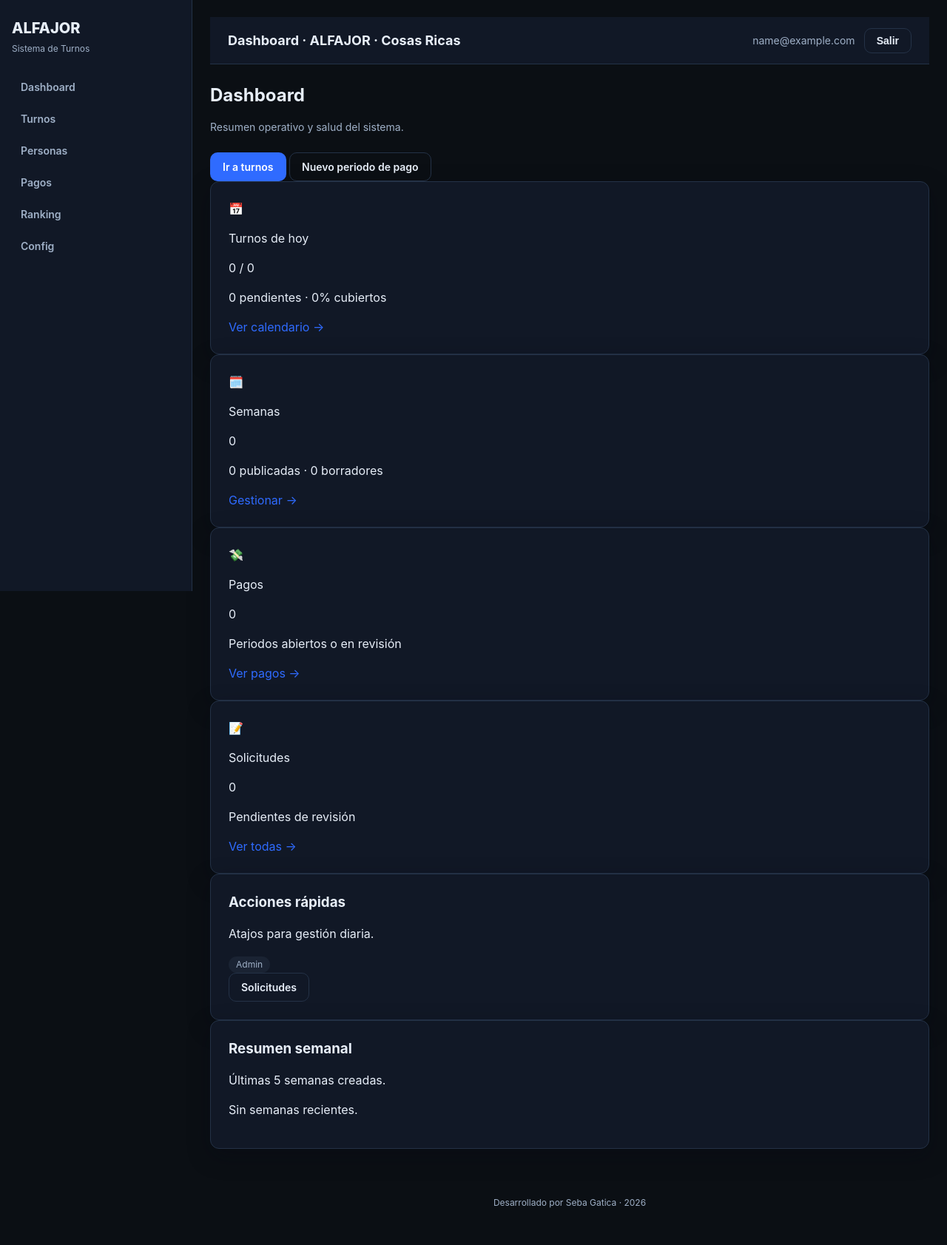
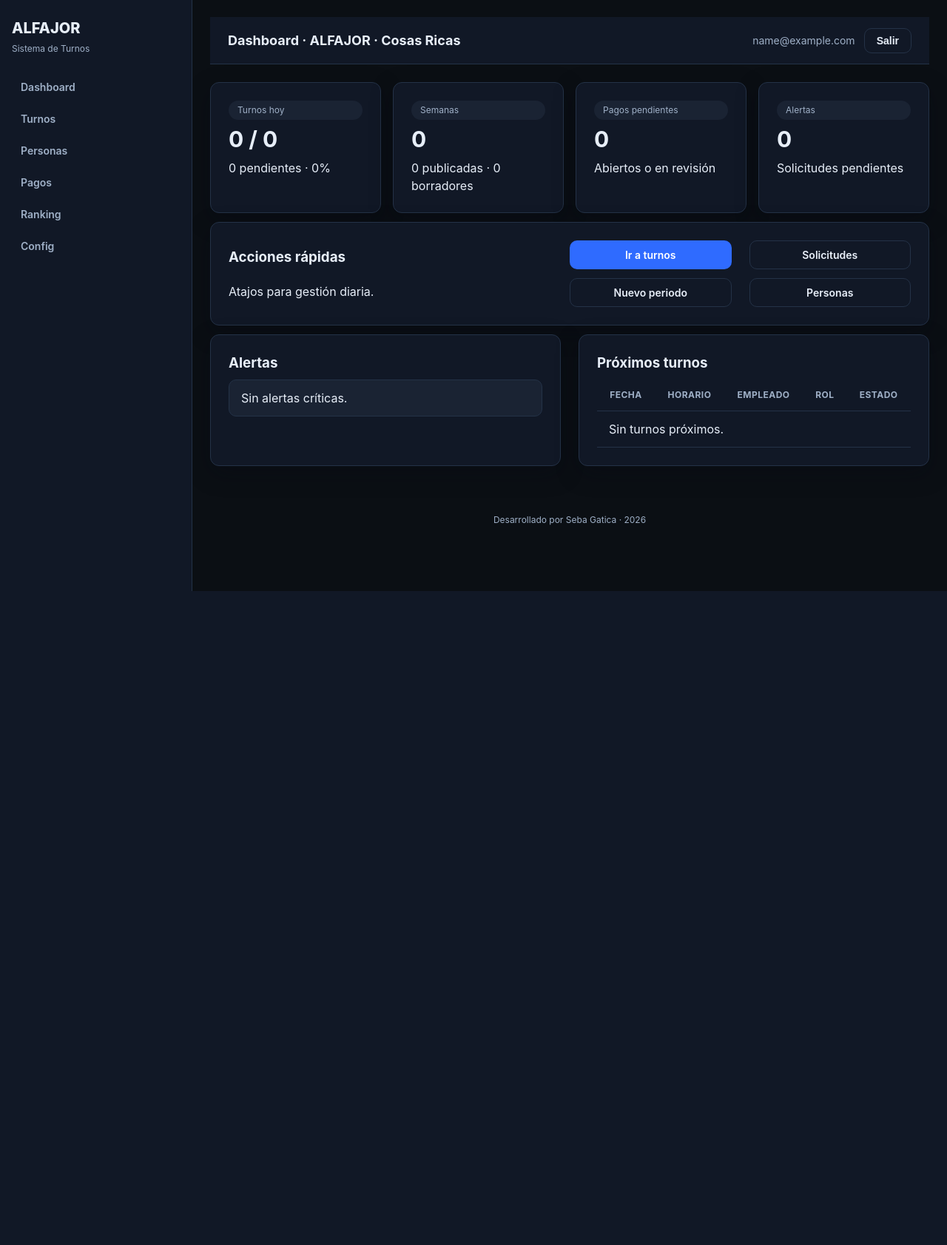
Before and after one commit to sebastiangaticacl/alfajor, a Flask app: page /admin/ in a window 1280 px wide. Shown: the part 25-1708 px from the top of the page at 74% size. After the commit the page ends 824 px from the top, so only its background shows below. Run offline with Flask 3, Linux system fonts and the light colour scheme; the visitor is signed in with stand-in values (Sample User, id 1); data that the repository does not hold is empty; parts of the project's set-up code (start-up, migrations or seed data) failed here and were passed over.

Commit message:
Rediseñar dashboard principal
- KPIs, acciones y alertas con grid
- Tabla de próximos turnos

Made-with: Cursor

```diff
--- a/alfajor/blueprints/admin/routes.py
+++ b/alfajor/blueprints/admin/routes.py
@@ -31,6 +31,11 @@ def dashboard():
     recent_weeks = ScheduleWeek.query.options(selectinload(ScheduleWeek.branch)).order_by(
         ScheduleWeek.start_date.desc()
     ).limit(5).all()
+    upcoming_shifts = Shift.query.options(selectinload(Shift.employee)).filter(
+        Shift.date >= today,
+        Shift.date <= today + timedelta(days=7),
+        Shift.status != "ANULADO"
+    ).order_by(Shift.date, Shift.start_time).limit(8).all()
     return render_template(
         "admin/dashboard.html",
         total_today=total_today,
@@ -41,6 +46,7 @@ def dashboard():
         closed_weeks=closed_weeks,
         periods=periods,
         pending_requests=pending_requests,
+        upcoming_shifts=upcoming_shifts,
     )
 
 
--- a/alfajor/static/css/dashboard.css
+++ b/alfajor/static/css/dashboard.css
@@ -82,6 +82,27 @@
   margin-bottom: var(--space-6);
 }
 
+.dashboard-kpis {
+  grid-template-columns: repeat(auto-fit, minmax(220px, 1fr));
+}
+
+.dashboard-actions {
+  grid-template-columns: 2fr 1fr 1fr;
+  gap: var(--space-6);
+  align-items: center;
+}
+
+.dashboard-panels {
+  grid-template-columns: repeat(auto-fit, minmax(320px, 1fr));
+  gap: var(--space-6);
+}
+
+@media (max-width: 900px) {
+  .dashboard-actions {
+    grid-template-columns: 1fr;
+  }
+}
+
 .table-responsive {
   width: 100%;
   overflow-x: auto;
--- a/alfajor/templates/admin/dashboard.html
+++ b/alfajor/templates/admin/dashboard.html
@@ -5,108 +5,94 @@
 {% set total_weeks = draft_weeks + published_weeks + closed_weeks %}
 {% set coverage = ((covered_today * 100) // total_today) if total_today > 0 else 0 %}
 
-<div class="dashboard-header">
-  <div>
-    <h1 class="page-title">Dashboard</h1>
-    <p class="page-subtitle">Resumen operativo y salud del sistema.</p>
-  </div>
-  <div class="dashboard-header-actions">
-    <a href="{{ url_for('shifts.calendar') }}" class="btn btn-primary">Ir a turnos</a>
-    <a href="{{ url_for('payroll.period_new') }}" class="btn btn-secondary">Nuevo periodo de pago</a>
-  </div>
-</div>
-
-<div class="dashboard-stats">
-  <div class="card stat-card">
-    <div class="stat-icon stat-icon-primary">📅</div>
-    <div class="stat-content">
-      <p class="stat-label">Turnos de hoy</p>
-      <p class="stat-value">{{ covered_today }} / {{ total_today }}</p>
-      <p class="stat-meta">{{ total_today - covered_today }} pendientes · {{ coverage }}% cubiertos</p>
-      <div class="stat-progress">
-        <span style="width: {{ coverage }}%"></span>
-      </div>
+<div class="stack">
+  <div class="grid dashboard-kpis">
+    <div class="card kpi">
+      <span class="pill">Turnos hoy</span>
+      <div class="kpi-value">{{ covered_today }} / {{ total_today }}</div>
+      <span class="text-secondary">{{ total_today - covered_today }} pendientes · {{ coverage }}%</span>
     </div>
-    <a href="{{ url_for('shifts.calendar') }}" class="stat-link">Ver calendario →</a>
-  </div>
-
-  <div class="card stat-card">
-    <div class="stat-icon stat-icon-success">🗓️</div>
-    <div class="stat-content">
-      <p class="stat-label">Semanas</p>
-      <p class="stat-value">{{ total_weeks }}</p>
-      <p class="stat-meta">{{ published_weeks }} publicadas · {{ draft_weeks }} borradores</p>
+    <div class="card kpi">
+      <span class="pill">Semanas</span>
+      <div class="kpi-value">{{ total_weeks }}</div>
+      <span class="text-secondary">{{ published_weeks }} publicadas · {{ draft_weeks }} borradores</span>
     </div>
-    <a href="{{ url_for('shifts.calendar') }}" class="stat-link">Gestionar →</a>
-  </div>
-
-  <div class="card stat-card">
-    <div class="stat-icon stat-icon-warning">💸</div>
-    <div class="stat-content">
-      <p class="stat-label">Pagos</p>
-      <p class="stat-value">{{ periods|length }}</p>
-      <p class="stat-meta">Periodos abiertos o en revisión</p>
+    <div class="card kpi">
+      <span class="pill">Pagos pendientes</span>
+      <div class="kpi-value">{{ periods|length }}</div>
+      <span class="text-secondary">Abiertos o en revisión</span>
     </div>
-    <a href="{{ url_for('payroll.periods') }}" class="stat-link">Ver pagos →</a>
-  </div>
-
-  <div class="card stat-card">
-    <div class="stat-icon stat-icon-danger">📝</div>
-    <div class="stat-content">
-      <p class="stat-label">Solicitudes</p>
-      <p class="stat-value">{{ pending_requests }}</p>
-      <p class="stat-meta">Pendientes de revisión</p>
-    </div>
-    {% if pending_requests > 0 %}
-    <a href="{{ url_for('requests.list') }}" class="stat-link">Revisar →</a>
-    {% else %}
-    <a href="{{ url_for('requests.list') }}" class="stat-link">Ver todas →</a>
-    {% endif %}
-  </div>
-</div>
-
-<div class="dashboard-grid">
-  <div class="card dashboard-panel">
-    <div class="panel-header">
-      <div>
-        <h3 class="panel-title">Acciones rápidas</h3>
-        <p class="panel-subtitle text-muted">Atajos para gestión diaria.</p>
-      </div>
-      <span class="badge badge-info">Admin</span>
-    </div>
-    <div class="panel-actions">
-      <a href="{{ url_for('requests.list') }}" class="btn btn-secondary btn-sm">Solicitudes</a>
-      {% if current_user.role in ['ADMIN', 'ENCARGADO'] %}
-      <a href="{{ url_for('employees.list') }}" class="btn btn-secondary btn-sm">Personas</a>
-      {% endif %}
-      {% if current_user.role in ['ADMIN', 'CONTABILIDAD'] %}
-      <a href="{{ url_for('payroll.transaction_new') }}" class="btn btn-secondary btn-sm">Registrar pago</a>
-      {% endif %}
-      {% if current_user.role == 'ADMIN' %}
-      <a href="{{ url_for('admin.users') }}" class="btn btn-secondary btn-sm">Usuarios</a>
-      {% endif %}
+    <div class="card kpi">
+      <span class="pill">Alertas</span>
+      <div class="kpi-value">{{ pending_requests }}</div>
+      <span class="text-secondary">Solicitudes pendientes</span>
     </div>
   </div>
 
-  <div class="card dashboard-panel">
-    <div class="panel-header">
-      <div>
-        <h3 class="panel-title">Resumen semanal</h3>
-        <p class="panel-subtitle text-muted">Últimas 5 semanas creadas.</p>
+  <div class="card">
+    <div class="grid dashboard-actions">
+      <div class="stack">
+        <h3>Acciones rápidas</h3>
+        <span class="text-secondary">Atajos para gestión diaria.</span>
+      </div>
+      <div class="stack">
+        <a href="{{ url_for('shifts.calendar') }}" class="btn btn-primary">Ir a turnos</a>
+        <a href="{{ url_for('payroll.period_new') }}" class="btn btn-secondary">Nuevo periodo</a>
+      </div>
+      <div class="stack">
+        <a href="{{ url_for('requests.list') }}" class="btn btn-secondary">Solicitudes</a>
+        <a href="{{ url_for('employees.list') }}" class="btn btn-secondary">Personas</a>
       </div>
     </div>
-    <div class="panel-list">
-      {% for w in recent_weeks %}
-      <div class="panel-item">
-        <div>
-          <p class="panel-item-title">{{ w.start_date.strftime('%d/%m') }} – {{ w.end_date.strftime('%d/%m') }}</p>
-          <p class="panel-item-meta text-muted">{{ w.branch.name if w.branch else 'Sin sucursal' }}</p>
-        </div>
-        <span class="badge badge-{{ 'info' if w.status == 'BORRADOR' else 'success' if w.status == 'PUBLICADA' else 'warning' }}">{{ w.status }}</span>
+  </div>
+
+  <div class="grid dashboard-panels">
+    <div class="card">
+      <h3>Alertas</h3>
+      <div class="stack">
+        {% if pending_requests > 0 %}
+        <div class="alert">Hay {{ pending_requests }} solicitudes pendientes.</div>
+        {% endif %}
+        {% if periods|length > 0 %}
+        <div class="alert">Existen {{ periods|length }} periodos de pago abiertos.</div>
+        {% endif %}
+        {% if draft_weeks > 0 %}
+        <div class="alert">Hay {{ draft_weeks }} semanas en borrador.</div>
+        {% endif %}
+        {% if pending_requests == 0 and periods|length == 0 and draft_weeks == 0 %}
+        <div class="alert">Sin alertas críticas.</div>
+        {% endif %}
       </div>
-      {% else %}
-      <p class="text-muted">Sin semanas recientes.</p>
-      {% endfor %}
+    </div>
+
+    <div class="card">
+      <h3>Próximos turnos</h3>
+      <div class="table-responsive">
+        <table class="table">
+          <thead>
+            <tr>
+              <th>Fecha</th>
+              <th>Horario</th>
+              <th>Empleado</th>
+              <th>Rol</th>
+              <th>Estado</th>
+            </tr>
+          </thead>
+          <tbody>
+            {% for s in upcoming_shifts %}
+            <tr>
+              <td>{{ s.date.strftime('%d/%m') }}</td>
+              <td>{{ s.start_time.strftime('%H:%M') }}–{{ s.end_time.strftime('%H:%M') }}</td>
+              <td>{{ s.employee.full_name }}</td>
+              <td>{{ s.shift_role }}</td>
+              <td><span class="badge">{{ s.status }}</span></td>
+            </tr>
+            {% else %}
+            <tr><td colspan="5" class="text-secondary">Sin turnos próximos.</td></tr>
+            {% endfor %}
+          </tbody>
+        </table>
+      </div>
     </div>
   </div>
 </div>
```
